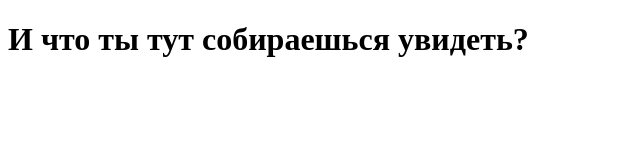
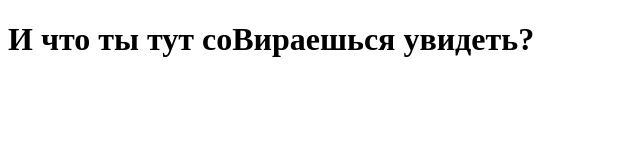
Before and after one commit to genshix-project/genshix-project.github.io, a plain HTML site: page index.html in a window 1280 px wide. Shown: the whole page, without its empty margins (0-640 px from the left). Drawn offline with Linux system fonts and the light colour scheme.

Commit message:
Update index.html

```diff
--- a/index.html
+++ b/index.html
@@ -6,6 +6,6 @@
     <script>console.log("Код элемента тебе сегодня не поможет) Ссылка важнее")</script>
   </head>
   <body>
-    <h1>И что ты тут собираешься увидеть?</h1>
+    <h1>И что ты тут соBираешься увидеть?</h1>
   </body>
 </html>
```
